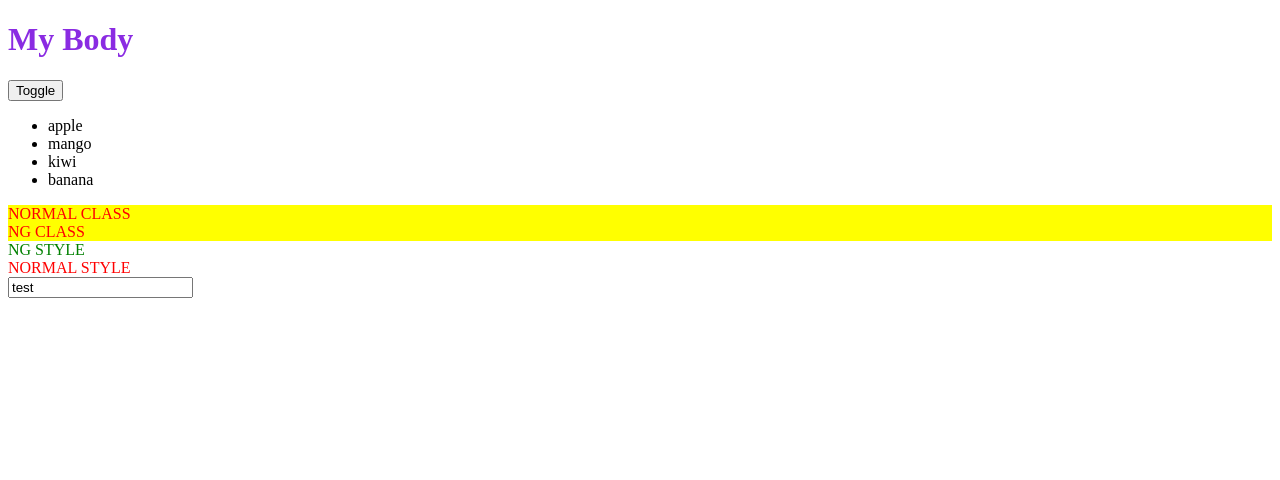
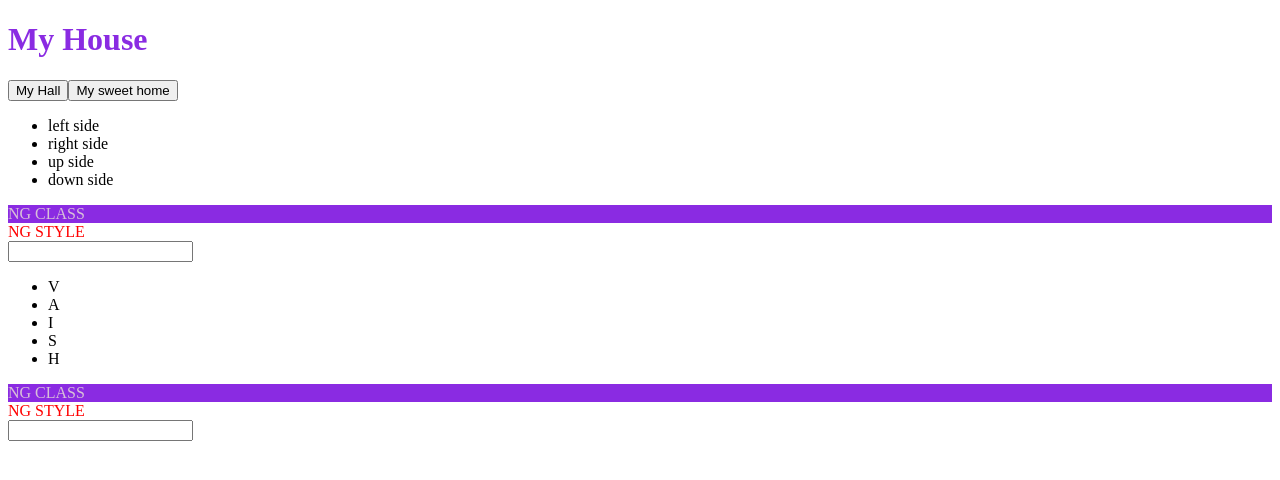
Before and after one commit to yogeshrajput335/learnAngular, an Angular app: page / in a window 1280 px wide. Shown: the top 480 px of the page. Built offline with nearby package versions, Linux system fonts and the light colour scheme.

Commit message:
directives add

```diff
--- a/src/app/app.component.html
+++ b/src/app/app.component.html
@@ -1,4 +1,4 @@
-<my-b></my-b>
+<!-- <my-b></my-b> -->
 <!-- <my-file [var1]="a" [trainingName]="trainingName"></my-file>
 <app-my-head [text]="text" (var_1)="getData($event)"></app-my-head>
 <br><br />
@@ -9,3 +9,4 @@
 <!-- <my-mgr></my-mgr>
 <blnd></blnd>
 <my-foot></my-foot>-->
+<my-hand></my-hand>
--- a/src/app/app.component.ts
+++ b/src/app/app.component.ts
@@ -8,9 +8,10 @@ import { MyFootComponent } from './my-foot/my-foot.component';
 import { MyFileComponent } from './my-file/my-file.component';
 import { EventPropertyDemoComponent } from './event-property-demo/event-property-demo.component';
 import { MyLaptopComponent } from './my-laptop/my-laptop.component';
+import { MyHandComponent } from './my-hand/my-hand.component';
 @Component({
   selector: 'app-root',
-  imports: [MyHeadComponent,MyBodyComponent, EventPropertyDemoComponent,MyBodyComponent, MymgrComponent,MyBodyLokaComponent,MyFootComponent,MyFileComponent,MyLaptopComponent],
+  imports: [MyHeadComponent,MyBodyComponent,MyHandComponent, EventPropertyDemoComponent,MyBodyComponent, MymgrComponent,MyBodyLokaComponent,MyFootComponent,MyFileComponent,MyLaptopComponent],
   templateUrl: './app.component.html',
   styleUrl: './app.component.css',
 })
--- /dev/null
+++ b/src/app/my-hand/my-hand.component.css
@@ -0,0 +1,6 @@
+.my-hand{
+    color: thistle
+}
+.another-hand{
+    background-color:blueviolet;
+}
--- /dev/null
+++ b/src/app/my-hand/my-hand.component.html
@@ -0,0 +1,33 @@
+<h1 style="color:blueviolet;">My House </h1>
+<button (click)="ChangeHand()">My Hall</button>
+<button (click)="WorldHas()">My sweet home</button>
+
+<div *ngIf="isHand">Land</div>
+
+<ul>
+    <li *ngFor="let f of list">{{f}}</li>
+
+</ul>
+<div [ngClass]="{'my-hand': hasMyHand, 'another-hand': true}">
+    NG CLASS
+</div>
+
+<div [ngStyle]="{'color': myLight}">
+    NG STYLE
+</div>
+<input [(ngModel)]="name">
+<div *ngIf="isHand">Land</div>
+
+<ul>
+    <li *ngFor="let f of list1">{{f}}</li>
+
+</ul>
+<div [ngClass]="{'my-hand': havingR, 'another-hand': true}">
+    NG CLASS
+</div>
+
+<div [ngStyle]="{'color': myOne}">
+    NG STYLE
+</div>
+
+<input [(ngModel)]="name1">
--- /dev/null
+++ b/src/app/my-hand/my-hand.component.ts
@@ -0,0 +1,36 @@
+import { CommonModule } from "@angular/common";
+import { Component } from "@angular/core";
+import { FormsModule } from "@angular/forms";
+import { MyAdsComponent } from "../my-ads/my-ads.component";
+
+ @Component({
+    selector: 'my-hand',
+    templateUrl: './my-hand.component.html',
+    imports: [CommonModule,FormsModule],
+    styleUrl: './my-hand.component.css'
+ })
+ export class MyHandComponent {
+    name=" "
+    isHand=false;
+    hasMyHand=true;
+    list=['left side','right side', 'up side','down side']
+    myLight="red"
+    ChangeHand(){
+        this.isHand=!this.isHand;
+        this.hasMyHand=!this.hasMyHand;
+        this.myLight="brown"
+        alert(this.name)
+    }
+    name1=" "
+    isRight=false;
+    havingR=true;
+    list1=['V','A','I','S','H']
+    myOne="red"
+    WorldHas(){
+      this.isRight=!this.isRight;
+      this.havingR=!this.havingR;
+      this.myOne="green"
+      alert(this.name1)
+    }
+
+ }
```
